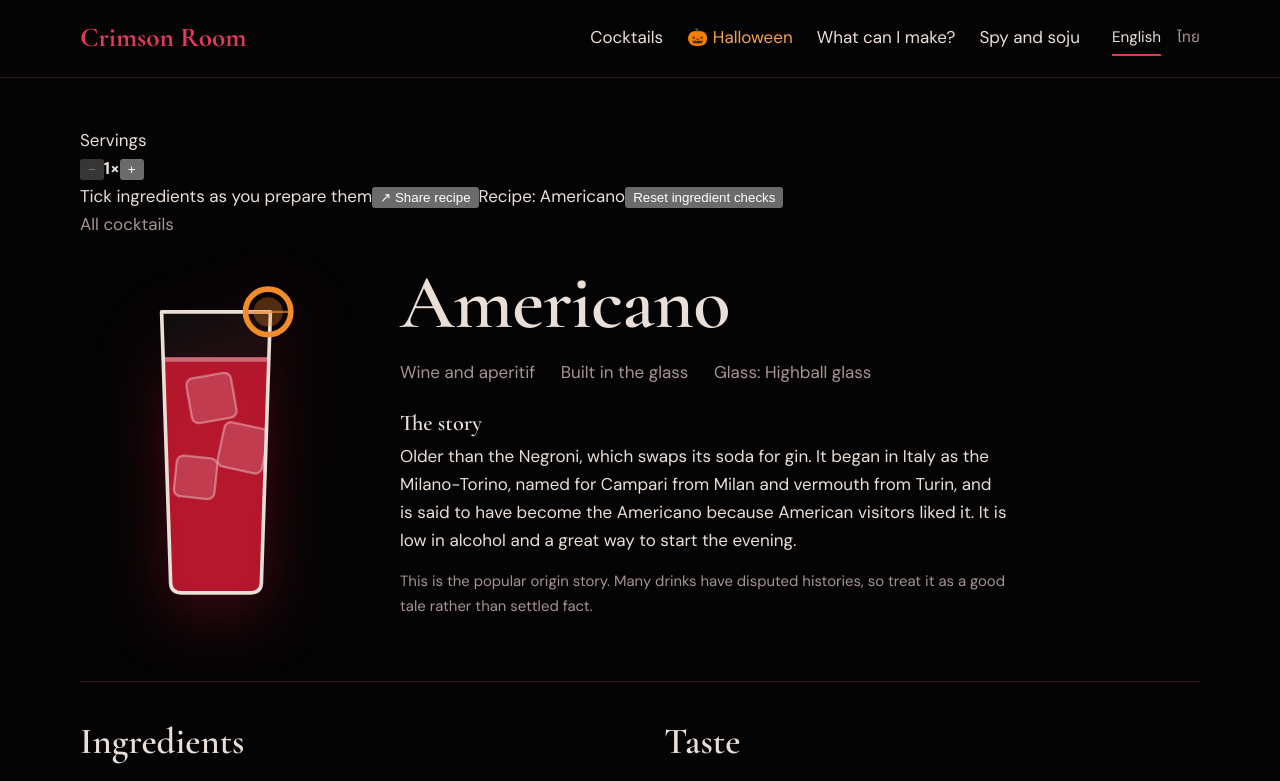
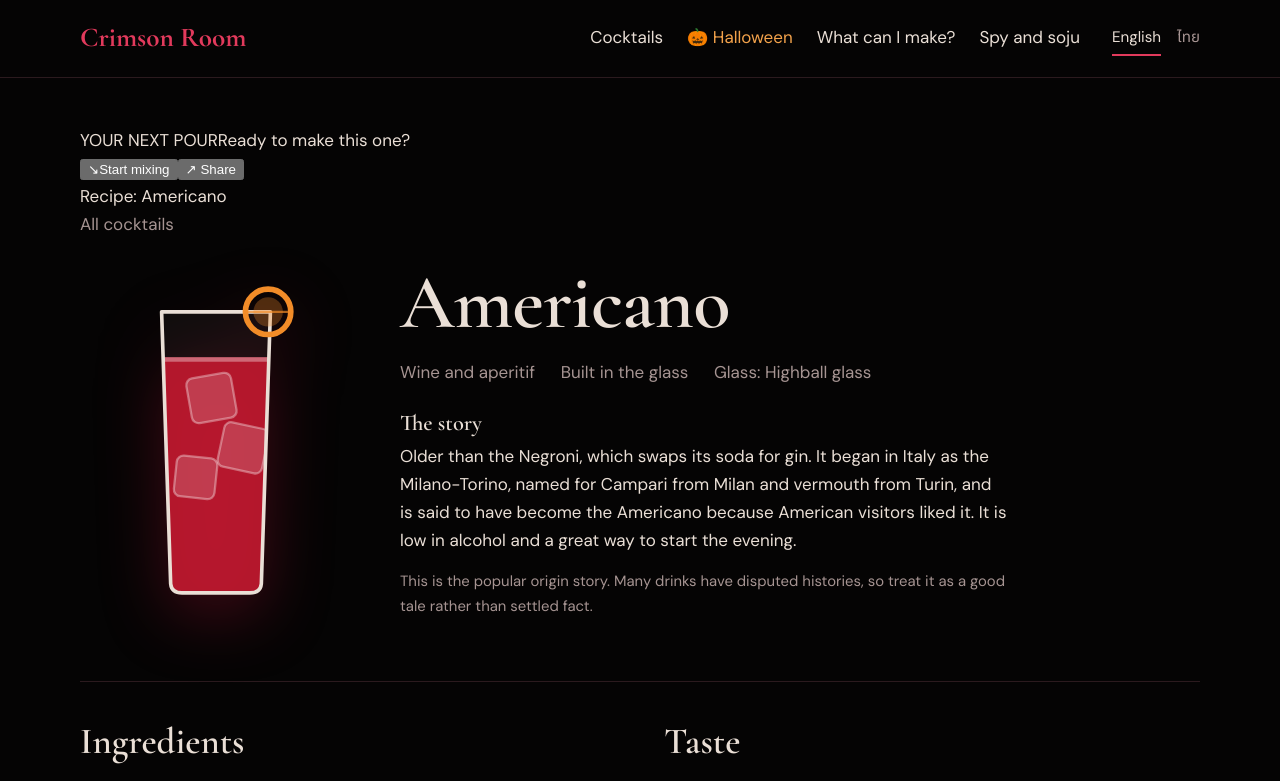
Before and after one commit to inky3/crimsonroom, a Next.js app: page /en/cocktails/americano in a window 1280 px wide. Shown: the top 781 px of the page. Built offline with nearby package versions, Linux system fonts and the light colour scheme.

Commit message:
Add start-mixing mode and recipe sharing actions

```diff
--- a/components/RecipeEnhancements.tsx
+++ b/components/RecipeEnhancements.tsx
@@ -4,9 +4,14 @@ import { useState } from "react";
 import type { Locale } from "@/lib/types";
 
 export default function RecipeEnhancements({ locale, name }: { locale: Locale; name: string }) {
-  const [checked, setChecked] = useState<number[]>([]);
-  const [servings, setServings] = useState(1);
   const [shareMessage, setShareMessage] = useState("");
+  const [mixingMode, setMixingMode] = useState(false);
+
+  const startMixing = () => {
+    setMixingMode(true);
+    document.querySelector(".steps")?.scrollIntoView({ behavior: "smooth", block: "start" });
+    document.querySelector(".steps")?.classList.add("steps-focus");
+  };
 
   const copyLink = async () => {
     try {
@@ -18,32 +23,28 @@ export default function RecipeEnhancements({ locale, name }: { locale: Locale; n
     window.setTimeout(() => setShareMessage(""), 2200);
   };
 
+  const stopMixing = () => {
+    setMixingMode(false);
+    document.querySelector(".steps")?.classList.remove("steps-focus");
+  };
+
   return (
     <div className="recipe-toolbar" aria-label={locale === "th" ? "เครื่องมือสูตร" : "Recipe tools"}>
-      <div className="recipe-toolbar-group">
-        <span className="recipe-toolbar-label">{locale === "th" ? "จำนวนเสิร์ฟ" : "Servings"}</span>
-        <div className="serving-stepper">
-          <button type="button" aria-label="Decrease servings" disabled={servings <= 1} onClick={() => setServings((n) => Math.max(1, n - 1))}>−</button>
-          <strong aria-live="polite">{servings}×</strong>
-          <button type="button" aria-label="Increase servings" disabled={servings >= 8} onClick={() => setServings((n) => Math.min(8, n + 1))}>+</button>
-        </div>
+      <div className="recipe-toolbar-copy">
+        <span className="recipe-toolbar-kicker">{locale === "th" ? "ถึงเวลาลงมือ" : "YOUR NEXT POUR"}</span>
+        <span className="recipe-toolbar-title">{locale === "th" ? "พร้อมผสมแก้วนี้หรือยัง?" : "Ready to make this one?"}</span>
       </div>
-      <span className="recipe-toolbar-hint">{locale === "th" ? "ใช้ช่องติ๊กเพื่อติดตามส่วนผสม" : "Tick ingredients as you prepare them"}</span>
-      <button type="button" className="recipe-share" onClick={copyLink}>
-        <span aria-hidden="true">↗</span> {locale === "th" ? "แชร์สูตร" : "Share recipe"}
-      </button>
+      <div className="recipe-toolbar-actions">
+        <button type="button" className="recipe-start" onClick={mixingMode ? stopMixing : startMixing}>
+          <span aria-hidden="true">{mixingMode ? "✓" : "↘"}</span>
+          {mixingMode ? (locale === "th" ? "โหมดผสมเปิดอยู่" : "Mixing mode on") : (locale === "th" ? "เริ่มผสม" : "Start mixing")}
+        </button>
+        <button type="button" className="recipe-share" onClick={copyLink}>
+          <span aria-hidden="true">↗</span> {locale === "th" ? "แชร์สูตร" : "Share"}
+        </button>
+      </div>
       {shareMessage && <span className="recipe-share-feedback" role="status">{shareMessage}</span>}
       <span className="sr-only">{locale === "th" ? `สูตร ${name}` : `Recipe: ${name}`}</span>
-      <RecipeChecklistBridge checked={checked} setChecked={setChecked} />
     </div>
   );
 }
-
-function RecipeChecklistBridge({ checked, setChecked }: { checked: number[]; setChecked: (value: number[]) => void }) {
-  // This state is intentionally shared through a lightweight custom event with the ingredient list.
-  return (
-    <button type="button" className="recipe-check-reset" onClick={() => { setChecked([]); window.dispatchEvent(new Event("recipe-check-reset")); }}>
-      Reset ingredient checks
-    </button>
-  );
-}
```
